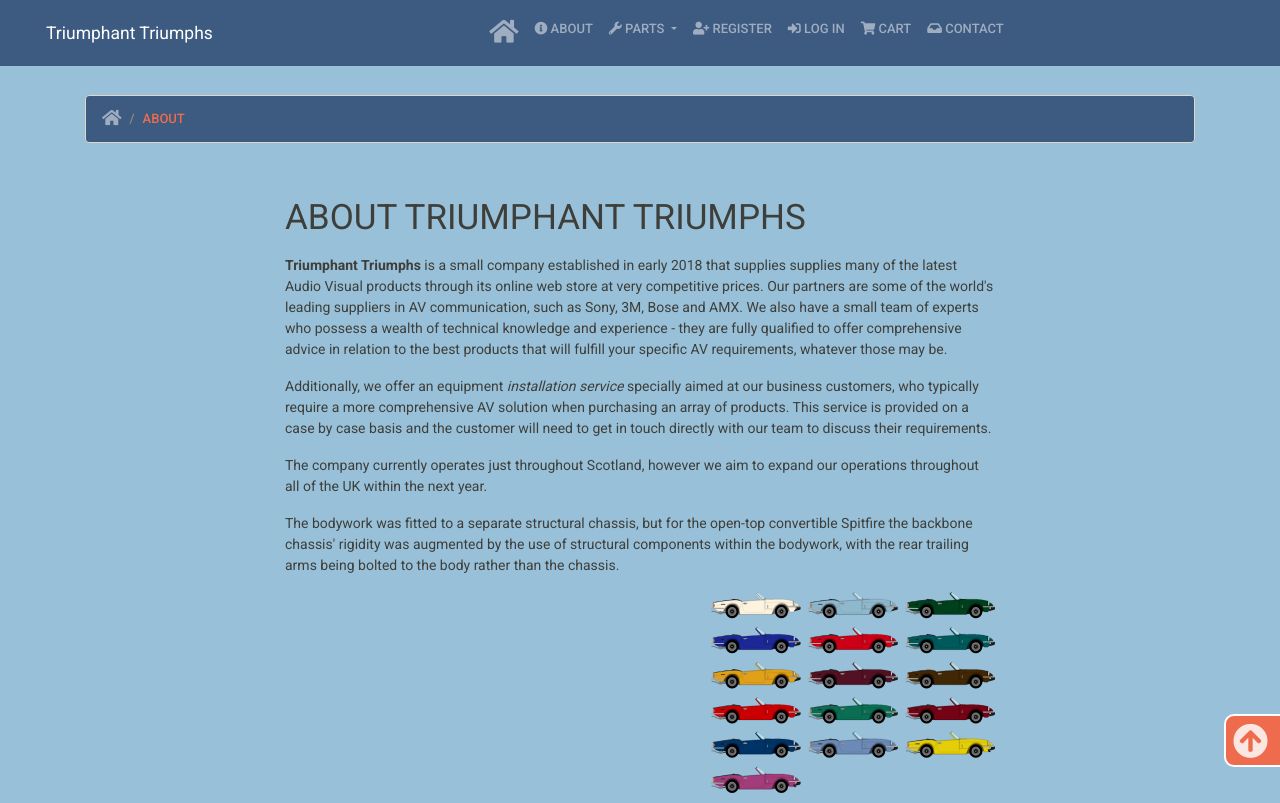
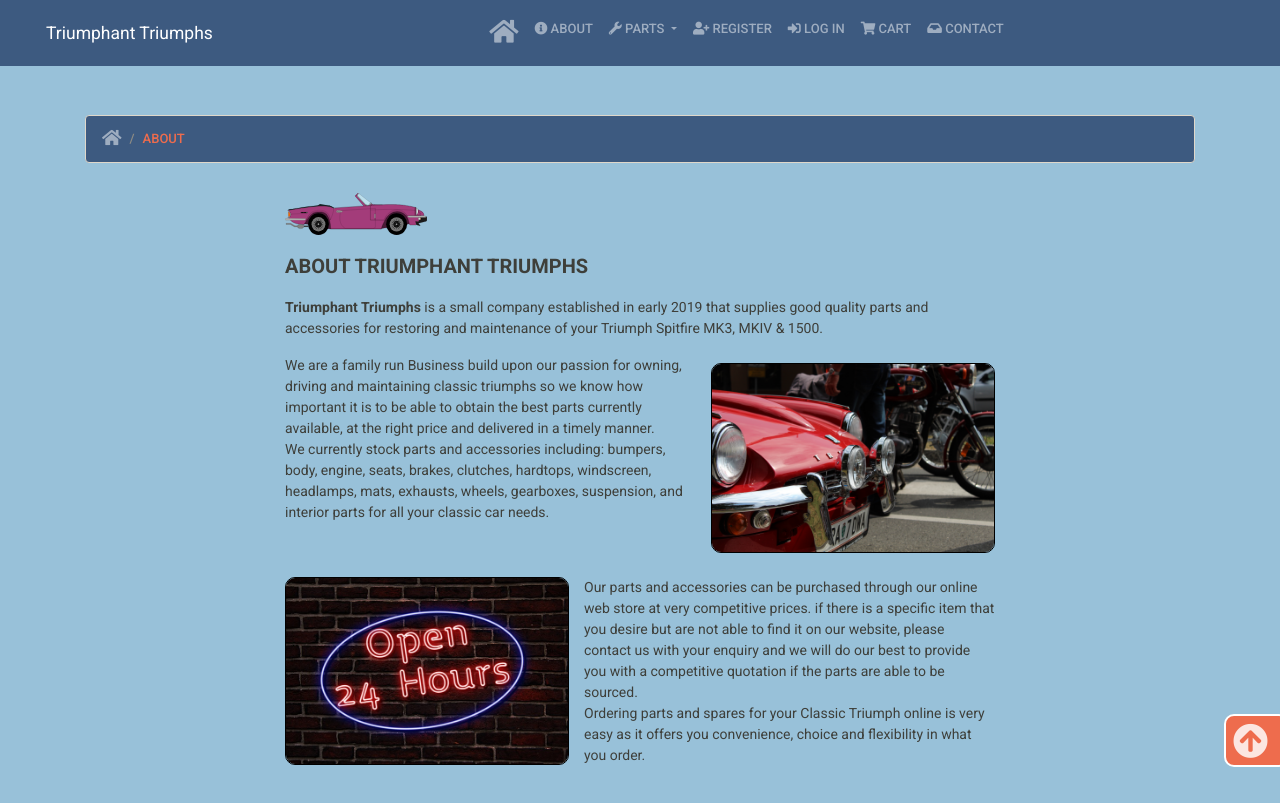
Before and after one commit to bennettpe/fullstack-frameworks-django-website, a Django app: page /about/ in a window 1280 px wide. Shown: the top 803 px of the page. Run offline with Django 3.2, Linux system fonts and the light colour scheme; some libraries are stand-ins or nearby versions.

Commit message:
commit adding about app

```diff
--- a/about/templates/about.html
+++ b/about/templates/about.html
@@ -14,50 +14,67 @@
     <div class="container" id="about">
         <div class="row">
             <div class="col-lg-8 mx-auto">
-                <h1 class="text-uppercase text-black mt-4 text-left"> About Triumphant Triumphs </h1>
-                <p class="muted">
-                    <p><strong>Triumphant Triumphs</strong> is a small company established in early 2018 that supplies supplies many of the latest
-        Audio Visual products through its online web store at very competitive prices.
-        Our partners are some of the world's leading suppliers in AV communication, such as Sony,
-        3M, Bose and AMX. We also have a small team of experts who possess a wealth of technical knowledge and experience -
-        they are fully qualified to offer comprehensive advice in relation to the best products that will fulfill
-        your specific AV requirements, whatever those may be.</p>
-        <p>Additionally, we offer an equipment <dfn>installation service</dfn>
-        specially aimed at our business customers, who typically require a more comprehensive AV solution when purchasing an array of products.
-        This service is provided on a case by case basis and the customer will need to get in touch directly with our team to discuss their requirements.</p>
-        <p>The company currently operates just throughout Scotland, however we aim to expand our operations throughout all of the UK within the next year.</p>
-                </p>
-                <p class="muted">
-                    The bodywork was fitted to a separate structural chassis, but for the open-top convertible Spitfire the backbone chassis' rigidity was augmented
-                    by the use of structural components within the bodywork, with the rear trailing arms being bolted to the body rather than the chassis.
+                <p> <img class="img-fluid" src="{% static 'img/vehicles/Triumph Spitfire Magenta.svg' %}" alt="Image of colours" width="20%"> </p>
+                <p class="text-uppercase text-left about-heading">  <strong> About Triumphant Triumphs </strong> </p>
+
+                <p> <strong>Triumphant Triumphs</strong> is a small company established in early 2019 that supplies good quality parts
+                            and accessories for restoring and maintenance of your Triumph Spitfire MK3, MKIV & 1500. </br>
+                <img class="img-fluid mt-4" src="{% static 'img/vehicles/nikola-treci-757029-unsplash.jpg' %}"
+                       alt="Image of triumph" width="40%" align="right" id="photo-right"> </p>
+                <div>
+                    <p>
+                    We are a family run Business build upon our passion for owning, driving and maintaining classic triumphs so we know how important it is
+                    to be able to obtain the best parts currently available, at the right price and delivered in a timely manner. </br>
+                    We currently stock parts and accessories including: bumpers, body, engine, seats, brakes, clutches,
+                    hardtops, windscreen, headlamps, mats, exhausts, wheels, gearboxes, suspension, and interior parts for all your classic car needs.
                     </p>
-                 <div class="text-center">
-                    <img class="img-fluid" src="{% static 'img/vehicles/Triumph_Spitfire_MKIV_colors.svg' %}" alt="Image of colours" width="40%" align="right">
                 </div>
+
             </div>
         </div>
     </div>
 </section>
 
-<!-- MK1 Section -->
-<section class="mk1-section">
-    <div class="container" id="mk1">
+<!-- Online Section -->
+<section class="online-section">
+    <div class="container mt-4" id="online">
         <div class="row">
             <div class="col-lg-8 mx-auto">
-                <h2 class="model-header text-black text-center mt-2 mb-2"> About Triumphant Triumphs </h2>
-                <img class="img-fluid" src="{% static 'img/vehicles/Triumph_Spitfire_MK3_colors.svg' %}" alt="Image of colours" width="40%" align="right">
-                <p class="muted">
-                        The production car changed little from the prototype, although the full-width rear bumper was dropped in
-                        favour of two part-bumpers curving around each corner, with overriders.
-                        The mechanicals were basically from a stock Herald with the notable addition of front disc brakes.
-                        The engine was an 1,147 cc four-cylinder with a pushrod OHV cylinder head and two valves per cylinder,
-                        mildly tuned for the Spitfire, fed by twin SU carburettors.
-                </p>
+                <img class="img-fluid" src="{% static 'img/vehicles/neon-1191281_640.jpg' %}" alt="Image of mk1" width="40%" align="left" id="photo-left">
+                <div>
+                    <p>
+                    Our parts and accessories can be purchased through our online web store at very competitive prices.
+                    if there is a specific item that you desire but are not able to find it on our website, please contact us with your enquiry
+                    and we will do our best to provide you with a competitive quotation if the parts are able to be sourced. </br>
+                    Ordering parts and spares for your Classic Triumph online is very easy as it offers you convenience, choice and flexibility in what you order.
+                    </p>
+                </div>
             </div>
         </div>
+
     </div>
 </section>
- </div>
+
+<!-- Postage Section -->
+<section class="postagee-section">
+    <div class="container mt-4" id="online">
+        <div class="row">
+            <div class="col-lg-8 mx-auto">
+                <img class="img-fluid" src="{% static 'img/vehicles/post-976115_1280.png' %}" alt="Post" width="40%" align="right">
+                <div class="center">
+                    <p>
+                    We ensure all parts are adequately packaged for postage and ensure your order is processed as quickly as possible
+                    If you have any specific delivery requests then please email us details of your requirements before committing to making a Order.
+                    Contact us today to find out how we can help you.
+                    </p>
+                </div>
+            </div>
+        </div>
+
+    </div>
+</section>
+</div>
+
 <!-- FOOTER -->
 {% include 'footer.html' %}
 {% endblock %}
--- a/contact/forms.py
+++ b/contact/forms.py
@@ -6,5 +6,5 @@ class ContactForm(forms.Form):
     contact_name = forms.CharField(label='Full name *', widget=forms.TextInput({'placeholder': 'Enter your full name'}), required=True)
     contact_email = forms.EmailField(label='Email *', widget=forms.TextInput({'placeholder': 'Enter your email'}), required=True)
     phone_number = PhoneNumberField(error_messages={'invalid': 'Phone number must be 10 or 11 digits.'},
-                   widget=forms.TextInput({'placeholder': 'Enter a valid national number'}), required=False)
+                   widget=forms.TextInput({'placeholder': 'Enter your number'}), required=False)
     message = forms.CharField(label='Your enquiry *', widget=forms.Textarea({'placeholder': 'Enter your message'}), required=True)
--- a/static/css/styles.css
+++ b/static/css/styles.css
@@ -25,7 +25,7 @@ html {
 
 body {
     background: #98c1d9; /* pale cerulean */
-    padding-top: 65px;
+    padding:70px 10px 0 10px; /*(top,right,bottom,Left) */
 }
 
 /* ----- Changes to Padding for Messages ----- */
@@ -45,31 +46,31 @@ body {
 /* iPhone 6, 7, & 8 in portrait & landscape */
 @media (min-width: 375px) and (max-width: 667px)  {
 body {
-    padding-top: 65px;
+    padding:75px 0 0 0; /*(top,right,bottom,Left) */
     }
 }
 /* iPhone X in portrait & landscape */
 @media (min-width: 375px) and (max-width: 812px)  {
 body {
-    padding-top: 65px;
+     padding:75px 0 0 0; /*(top,right,bottom,Left) */
     }
 }
 /* iPhone 6, 7, & 8 Plus in portrait & landscape */
 @media (min-width: 414px) and (max-width: 736px)  {
 body {
-    padding-top: 65px;
+     padding:75px 0 0 0; /*(top,right,bottom,Left) */
     }
 }
 /* iPad in portrait & landscape */
 @media (min-width: 768px) and (max-width: 1024px)  {
 body {
-    padding-top: 65px;
+    padding:75px 0 0 0; /*(top,right,bottom,Left) */
     }
 }
 /* iPad Pro in portrait & landscape */
 @media (min-width: 1024px) and (max-width: 1366px)  {
 body {
-    padding-top: 65px;
+   padding:85px 0 0 0; /*(top,right,bottom,Left) */
     }
 }
 
@@ -508,3 +533,16 @@ fieldset {
 .req-field {
     color: #b22222;  /*firebrick*/
 }
+
+
+
+/* ----- Changes to about.html ----- */
+/* Change font-size to heading */
+.about-heading {
+    font-size: 20px;
+}
+
+/* Center text */
+.center {
+    padding: 10% 0;
+}
--- a/templates/base.html
+++ b/templates/base.html
@@ -7,12 +7,12 @@
     <title> {% block page_title %} {% endblock %} </title>
     <!-- Required mega tags                           --> <meta charset="utf-8">
     <!-- Required mega tags                           --> <meta name="viewport" content="width=device-width, initial-scale=1, shrink-to-fit=no">
-    <!-- BOOTSTRAP THEME minified CSS file (v4.1.3)   --> <link href="https://cdnjs.cloudflare.com/ajax/libs/bootswatch/4.1.3/sandstone/bootstrap.min.css" rel="stylesheet">
+    <!-- BOOTSTRAP THEME minified CSS file (v4.1.3)   --> <link href="https://cdnjs.cloudflare.com/ajax/libs/bootswatch/4.1.3/sandstone/bootstrap.css" rel="stylesheet">
     <!-- MAGNIFIC POPUP minified CSS file (v0.3.0)    --> <link href="https://cdnjs.cloudflare.com/ajax/libs/magnific-popup.js/1.1.0/jquery.magnific-popup.min.js">
     <!-- FONTAWESOME minified CSS file (v5.8.1)       --> <link rel="stylesheet" href="{% static 'font-awesome/css/all.min.css' %}">
     <!-- BOOTSTRAP MAGNIFY CSS file ()                --> <link rel="stylesheet" href="{% static 'css/bootstrap-magnify.css' %}"  type="text/css">
     <!-- Custom styles for this template              --> <link rel="stylesheet" href="{% static 'css/styles.css' %}"  type="text/css">
-    <!-- Favicon                                      -->
+    <!-- Favicon                                      --> <link rel="icon" href="{% static 'img/vehicles/Triumph Spitfire Magenta.ico' %}">
 </head>
 
 <body>
```
Also changed, not shown: other parts of static/css/styles.css (+34 -9 lines), accounts/templates/index.html (+5 -6 lines), products/templates/categories.html (+12 -12 lines), static/img/vehicles/Triumph Spitfire Magenta.svg (added), static/img/vehicles/neon-1191281_640.jpg (added), static/img/vehicles/nikola-treci-757029-unsplash.jpg (added).
